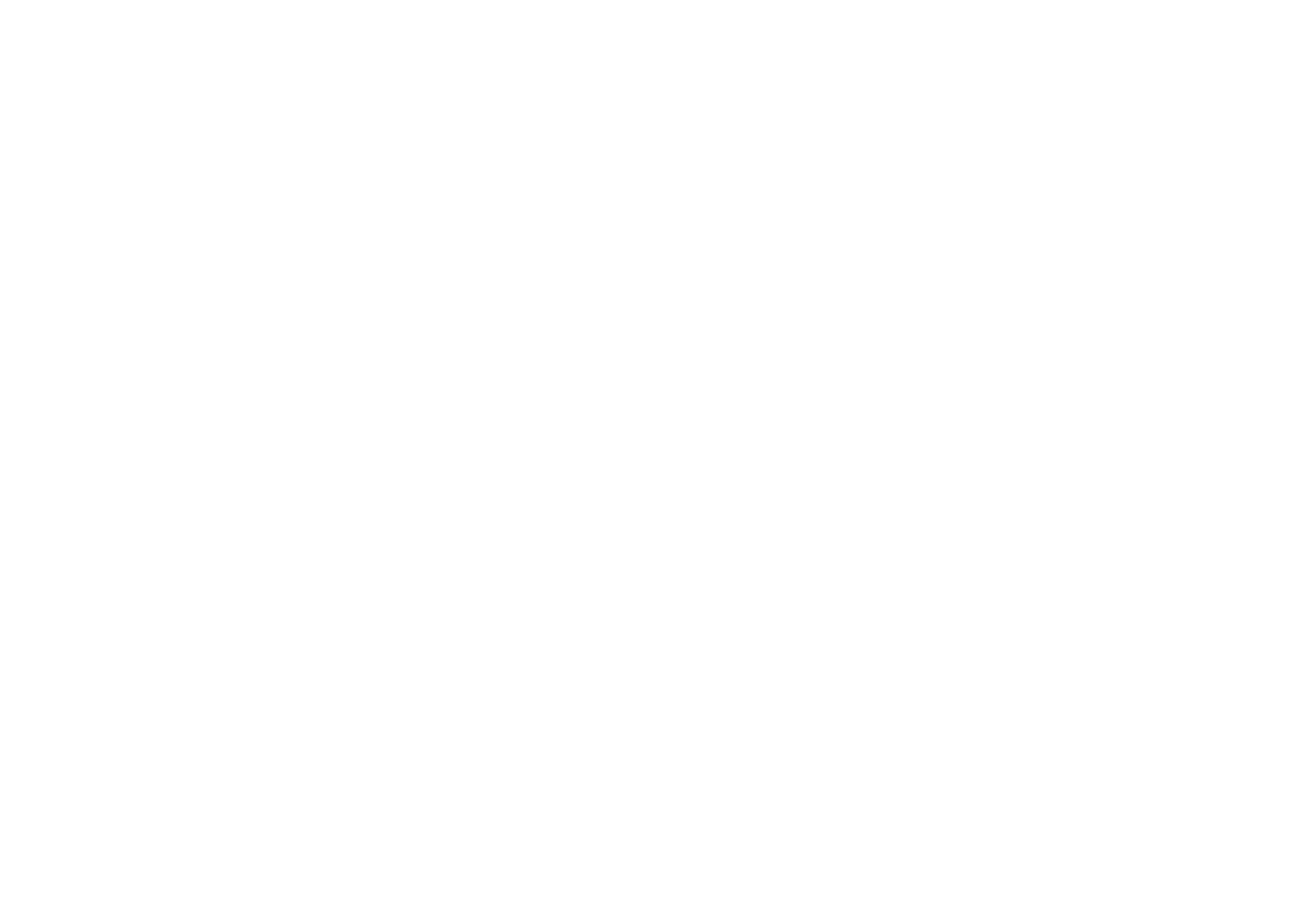
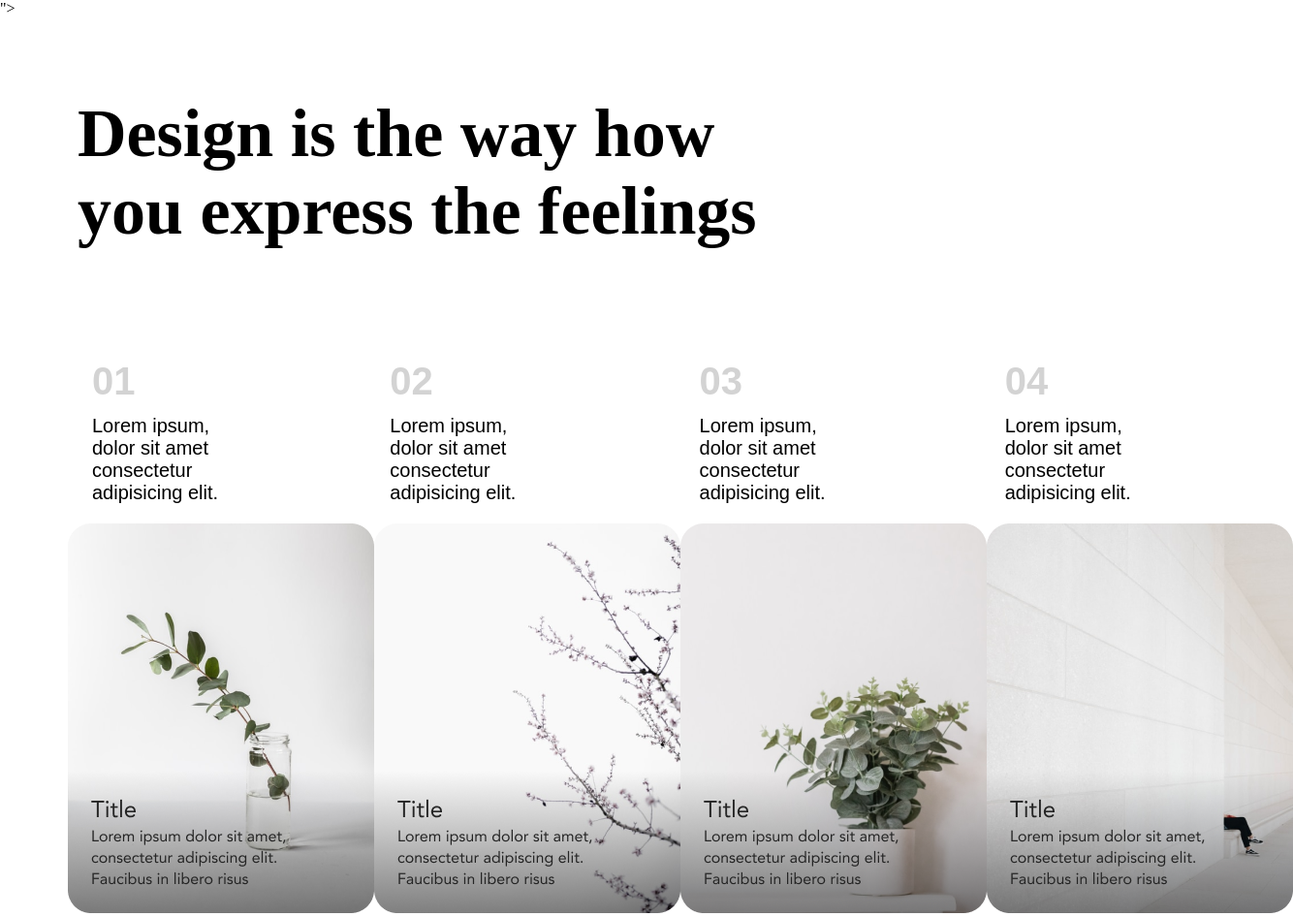
Before and after one commit to KevinGalvisSA/Landing-Pages, a plain HTML site: page index.html in a window 1280 px wide. Shown: the whole page at 97% size, 1334 px wide, since content can reach past the window. Before the commit the page ends 800 px from the top, so only its background shows below. Drawn offline with nearby package versions, Linux system fonts and the light colour scheme; a web font is replaced by a local one.

Commit message:
feat: ✨  Finalizacion y adicion de los elementos mas su diseño

```diff
--- a/css/style.css
+++ b/css/style.css
@@ -1,6 +1,116 @@
 @import url(variables.css);
+@import url(https://db.onlinewebfonts.com/c/901497541657a2f24e42848bcf7fad52?family=Avenir+Heavy);
 *{
     padding: 0;
     margin: 0;
     box-sizing: border-box;
 }
+
+.header{
+    /*background: red;*/
+    font-family: "Avenir Heavy";
+    padding: 80px;
+}
+
+.header h1{
+    font-size: 70px;
+}
+
+.main{
+    /*background: lightcoral;*/
+    display: flex;
+    padding: 20px;
+}
+
+.main__text{
+    /*background: yellow;*/
+    padding: 0px 75px;
+    display: flex;
+    flex-direction: column;
+    width: 28%;
+}
+
+.main__text h1{
+    color: lightgray;
+    font-size: 40px;
+    font-family: sans-serif;
+    line-height: 70px;
+}
+
+.main__text p{
+    font-size: 20px;
+    font-family: sans-serif;
+}
+
+.main__text2{
+    /*background: yellow;*/
+    padding: 0px 75px;
+    display: flex;
+    flex-direction: column;
+    width: 28%;
+}
+
+.main__text2 h1{
+    color: lightgray;
+    font-size: 40px;
+    font-family: sans-serif;
+    line-height: 70px;
+}
+
+.main__text2 p{
+    font-size: 20px;
+    font-family: sans-serif;
+}
+
+.main__text3{
+    /*background: yellow;*/
+    padding: 0px 87px;
+    display: flex;
+    flex-direction: column;
+    width: 28%;
+}
+
+.main__text3 h1{
+    color: lightgray;
+    font-size: 40px;
+    font-family: sans-serif;
+    line-height: 70px;
+}
+
+.main__text3 p{
+    font-size: 20px;
+    font-family: sans-serif;
+}
+
+.main__text4{
+    /*background: yellow;*/
+    padding: 0px 90px;
+    display: flex;
+    flex-direction: column;
+    width: 28%;
+}
+
+.main__text4 h1{
+    color: lightgray;
+    font-size: 40px;
+    font-family: sans-serif;
+    line-height: 70px;
+}
+
+.main__text4 p{
+    font-size: 20px;
+    font-family: sans-serif;
+}
+
+.main__imagenes{
+    /*background: red;*/
+    padding: 0px 70px;
+    width: 100%;
+    display: flex;
+    flex-direction: row;
+    justify-content: space-between;
+}
+
+.main__Img1, .main__Img2, .main__Img3, .main__Img4{
+    background: red;
+}
--- a/index.html
+++ b/index.html
@@ -4,8 +4,48 @@
     <meta charset="UTF-8">
     <meta name="viewport" content="width=device-width, initial-scale=1.0">
     <title>Document</title>
+    <link rel="stylesheet" href="css/style.css">
+    <link href='https://unpkg.com/boxicons@2.1.4/css/boxicons.min.css' rel='stylesheet'>">
 </head>
 <body>
-
+    <header>
+        <div class="header">
+            <h1>Design is the way how <br> you express the feelings</h1>
+        </div>
+    </header>
+    <main>
+        <section class="main">
+            <div class="main__text">
+                <h1>01</h1>
+                <p>Lorem ipsum, dolor sit amet consectetur adipisicing elit.</p>
+            </div>
+            <div class="main__text2">
+                <h1>02</h1>
+                <p>Lorem ipsum, dolor sit amet consectetur adipisicing elit.</p>
+            </div>
+            <div class="main__text3">
+                <h1>03</h1>
+                <p>Lorem ipsum, dolor sit amet consectetur adipisicing elit.</p>
+            </div>
+            <div class="main__text4">
+                <h1>04</h1>
+                <p>Lorem ipsum, dolor sit amet consectetur adipisicing elit.</p>
+            </div>
+        </section>
+        <section class="main__imagenes">
+            <div class="main__img1">
+                <img src="storage/img/Img1.png">
+            </div>
+            <div class="main__img2">
+                <img src="storage/img/Img2.png">
+            </div>
+            <div class="main__img3">
+                <img src="storage/img/Img3.png">
+            </div>
+            <div class="main__img4">
+                <img src="storage/img/Img4.png">
+            </div>
+        </section>
+    </main>
 </body>
 </html>
```
Also changed, not shown: storage/img/Img1.png (added), storage/img/Img2.png (added), storage/img/Img3.png (added), storage/img/img4.png (added).
